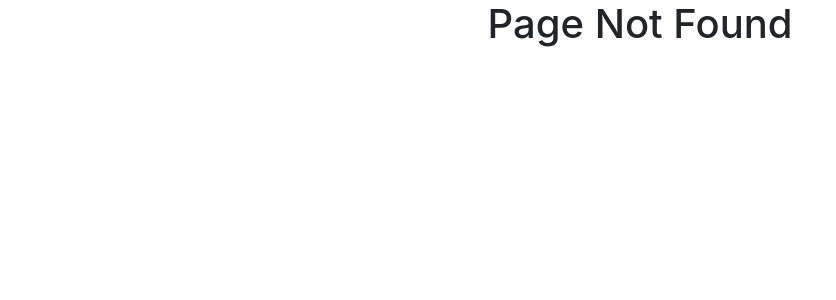
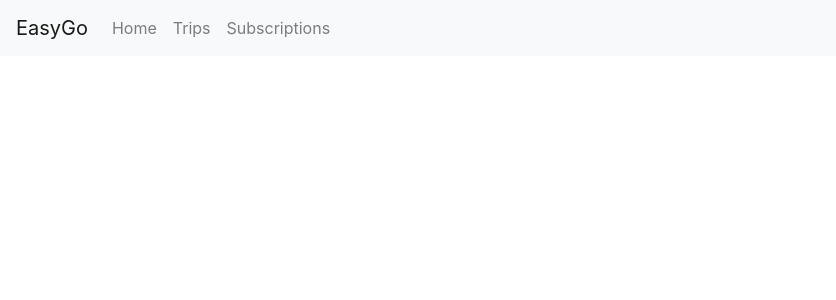
Before and after one commit to nkoptsov/easyGo, a React app: page /subscriptions in a window 1280 px wide. Before the commit this address had no page. Shown: the top 300 px of the page, without its empty margins (0-836 px from the left). Built offline with nearby package versions, Linux system fonts and the light colour scheme; sample sign-in values are in the browser's storage.

Commit message:
add isAuthorized

```diff
--- a/src/client/App.js
+++ b/src/client/App.js
@@ -7,6 +7,10 @@ import Trip from './Layouts/Trips/Trip';
 import Trips from './Layouts/Trips/Trips';
 import TripsView from './Components/Trips/TripsView';
 import NotFound from './Layouts/NotFound/NotFound';
+import Subscriptions from "./Layouts/Trips/Subscriptions";
+import isAuthorized from './Utils/isAuthorized';
+import { Redirect } from 'react-router';
+
 
 const routers = [{
   layout: Trips,
@@ -29,10 +33,18 @@ class App extends Component {
         <div>
           <Switch>
             <Route exact path="/" component={Home} />
+            <Route exact path="/trips" component={Trips} />
+            <Route exact path="/trips/:tripId" component={Trip}/>
             <Route exact path="/register" component={Register} />
             <Route exact path="/login" component={Login} />
-            <Route exact path="/trips" component={Trips} />
-            <Route exact path="/trips/:tripId" component={Trip}/>
+            {/*<Route exact path="/subscriptions" component={Subscriptions}/>*/}
+              <Route exact path="/subscriptions" render={() => (
+                isAuthorized() ? (
+                  <Subscriptions/>
+                ) : (
+                  <Redirect to="/"/>
+                )
+              )} />
             <Route component={NotFound} />
           </Switch>
         </div>
--- a/src/client/Components/Nav/Nav.js
+++ b/src/client/Components/Nav/Nav.js
@@ -1,7 +1,11 @@
 import React from 'react';
 import { Link } from "react-router-dom";
+import isAuthorized from '../../Utils/isAuthorized';
 
-const Nav = () => (
+class Nav extends React.Component {
+  render(){
+      console.log(isAuthorized());
+      return (
           <nav className="navbar navbar-expand-lg navbar-light bg-light">
               <Link to="/" className="navbar-brand">EasyGo</Link>
               <div className="collapse navbar-collapse" id="navbarNav">
@@ -10,17 +14,31 @@ const Nav = () => (
                           <Link to="/" className="nav-link">Home</Link>
                       </li>
                       <li className="nav-item">
+                          <Link to="/trips" className="nav-link">Trips</Link>
+                      </li>
+                      { isAuthorized() ?
+                          (
+                              <li className="nav-item">
+                                <Link to="/subscriptions" className="nav-link">Subscriptions</Link>
+                              </li>
+                          ) :
+                          (
+                              <ul className="navbar-nav">
+                                  <li className="nav-item">
                                      <Link to="/register" className="nav-link">Register</Link>
                                   </li>
                                   <li className="nav-item">
                                       <Link to="/login" className="nav-link">Login</Link>
                                   </li>
-        <li className="nav-item">
-          <Link to="/trips" className="nav-link">Trips</Link>
-        </li>
+                              </ul>
+                          )
+                      }
                   </ul>
               </div>
           </nav>
-)
+      );
+  }
+}
+
 
 export default Nav;
--- a/src/client/Layouts/Login/Login.js
+++ b/src/client/Layouts/Login/Login.js
@@ -19,6 +19,7 @@ class Login extends Component {
             body: JSON.stringify(data)
         }).then((res) => {
             if(res.status === 200) this.props.history.push('/');
+            sessionStorage.setItem('user-login', JSON.stringify(data.login));
         } )
     };
 
--- /dev/null
+++ b/src/client/Layouts/Trips/Subscriptions.js
@@ -0,0 +1,31 @@
+import React, { Component } from 'react';
+import Header from '../../Components/Header/Header';
+import TripsView from '../../Components/Trips/TripsView';
+
+class Subscriptions extends Component {
+    // constructor(props){
+    //     super(props);
+    //     this.state= {
+    //         data:[]
+    //     };
+    // }
+    // componentDidMount(){
+    //     fetch('/api/users/trips/subscribed')
+    //         .then(res => res.json())
+    //         .then(res => {
+    //             this.setState({data: res});
+    //         })
+    // }
+    render(){
+        return (
+            <div>
+                <Header />
+                <main>
+                    {/*<TripsView data={this.state.data} />*/}
+                </main>
+            </div>
+        )
+    }
+}
+
+export default Subscriptions;
--- /dev/null
+++ b/src/client/Utils/isAuthorized.js
@@ -0,0 +1,8 @@
+const isAuthorized = () => {
+    if (sessionStorage.getItem('user-login')) {
+        return true;
+    } else {
+        return false;
+    }
+}
+export default isAuthorized;
```
Lines whose indentation alone changed are shown as unchanged.
